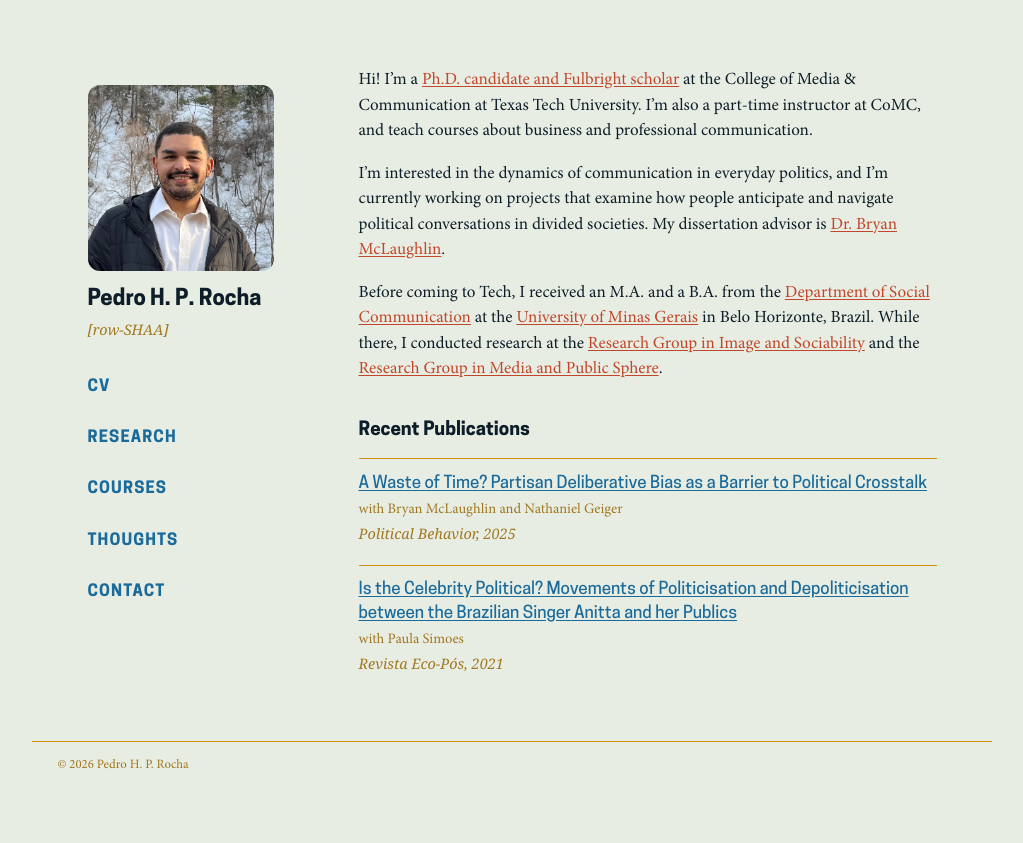
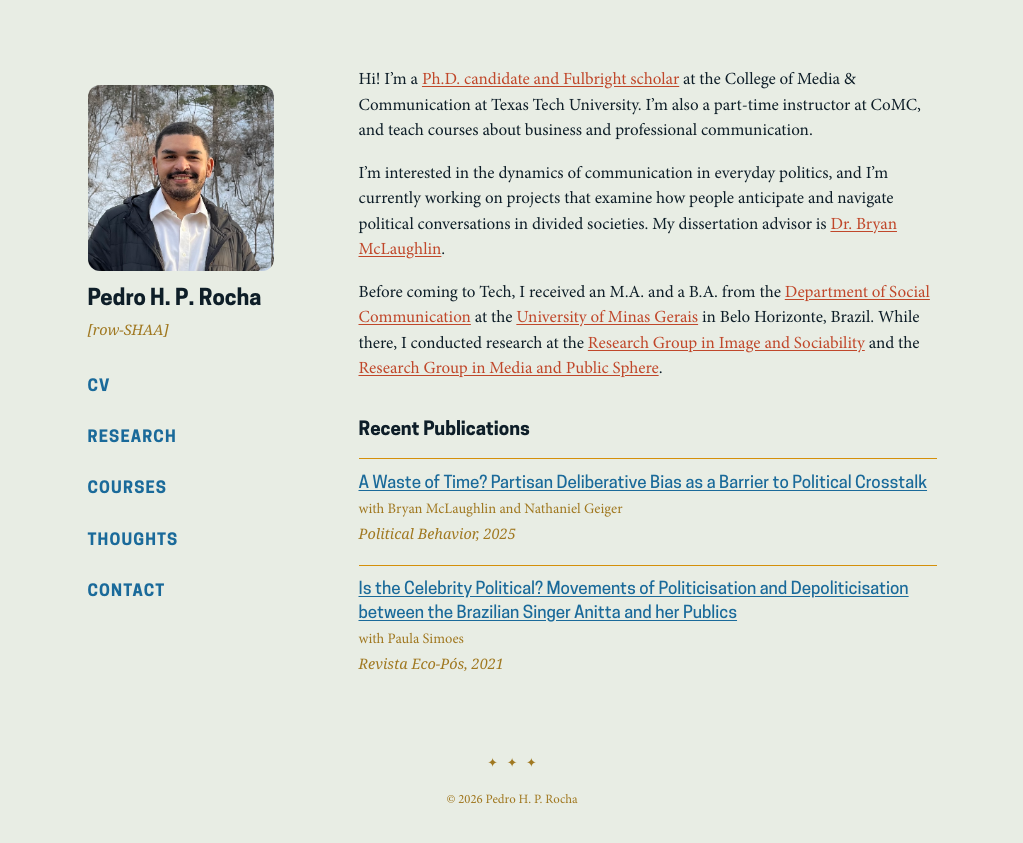
Before and after one commit to pedrohprocha/pedrohprocha.github.io, a Jekyll site: the page built from index.md, in a window 1280 px wide. Shown: the top 843 px of the page, without its empty margins (128-1151 px from the left). Built offline with Jekyll 4.4.1, drawn with Linux system fonts in a browser that asks for light colours; some web fonts are replaced.

Commit message:
update footer

```diff
--- a/_layouts/default.html
+++ b/_layouts/default.html
@@ -34,7 +34,8 @@
   </div>
 
   <footer class="site-footer">
-    <p> © 2026 Pedro H. P. Rocha</p>
+    <p>&#10022; &nbsp; &#10022; &nbsp; &#10022;</p>
+    <p>© 2026 Pedro H. P. Rocha</p>
   </footer>
 </body>
 </html>
--- a/assets/css/main.css
+++ b/assets/css/main.css
@@ -405,12 +405,12 @@ h3 {
 
 /* ── Footer ──────────────────────────────────────────────── */
 .site-footer {
-    border-top: 1px solid var(--border);
     padding: 0.8rem 1.5rem 0.5rem;
     font-size: 0.75rem;
     color: var(--muted);
     max-width: 960px;
     margin: 0 auto;
+    text-align: center;
 }
 
 /* ── Responsive ──────────────────────────────────────────── */
```
